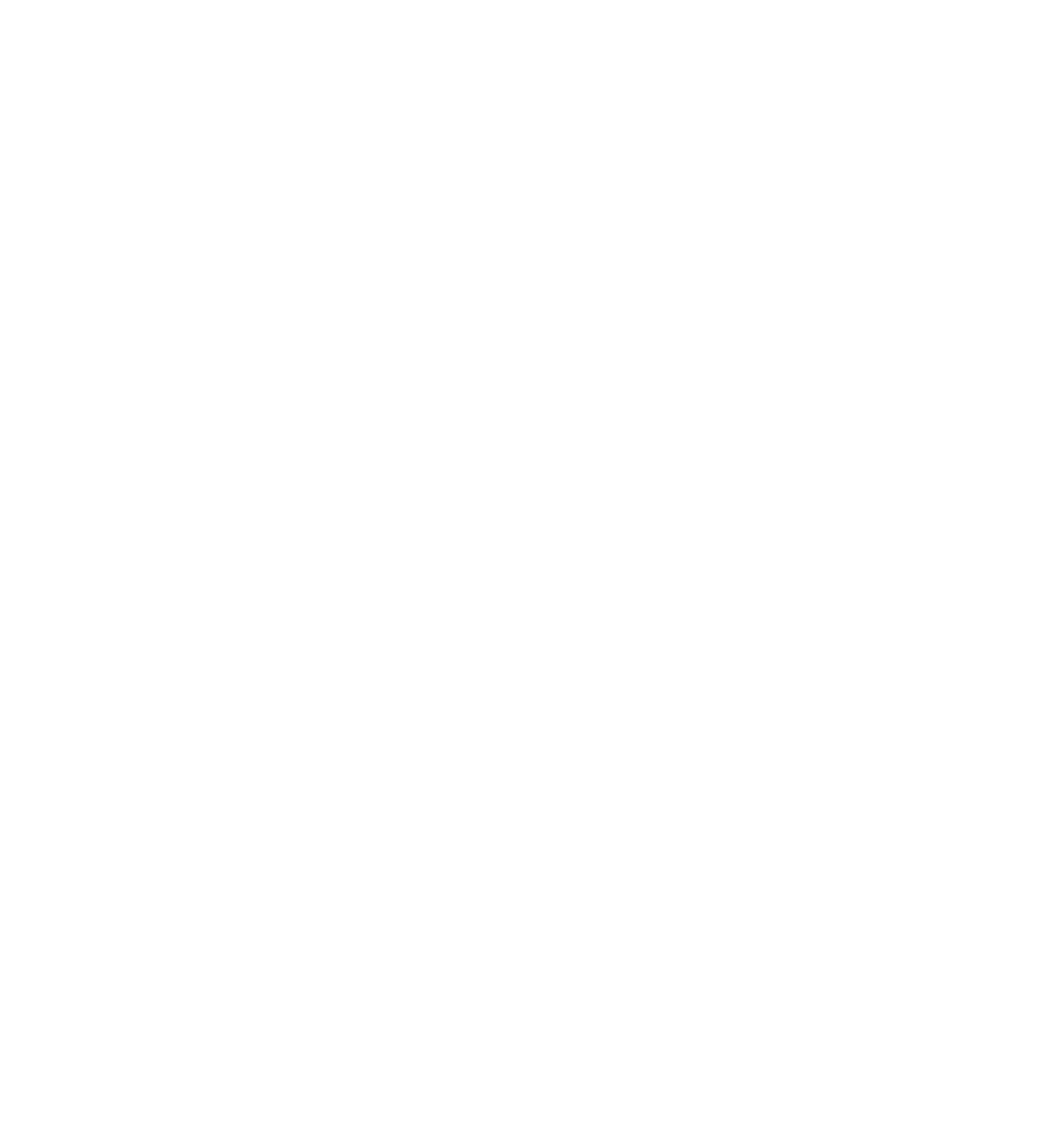
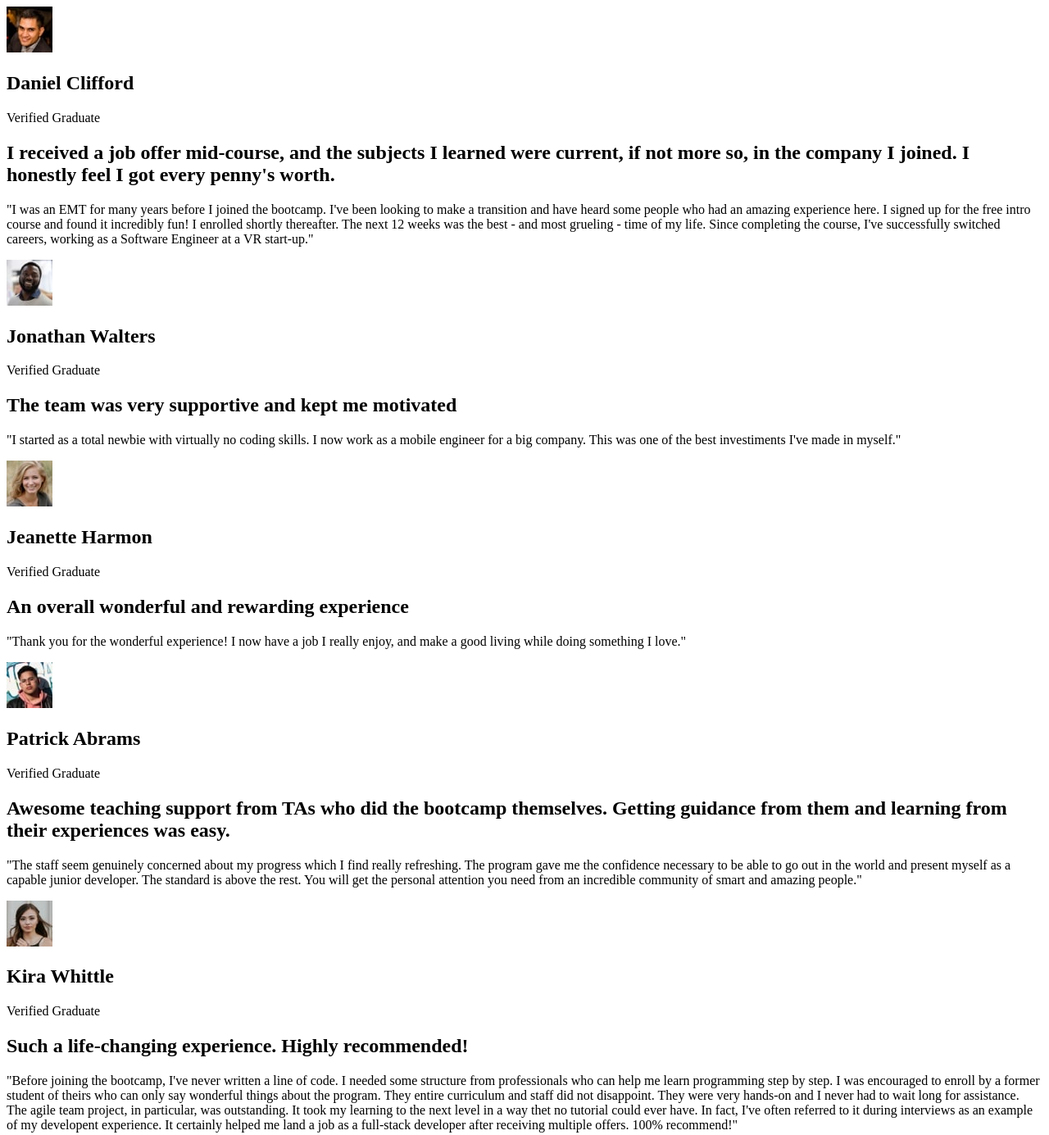
Before and after one commit to Carlos-Eduardo-S/Projeto-Grade-de-Depoimento, a plain HTML site: page index.html in a window 1280 px wide. Shown: the whole page at 82% size. Before the commit the page ends 800 px from the top, so only its background shows below. Drawn offline with Linux system fonts and the light colour scheme.

Commit message:
HTML finalizado
Foi adicionado todo o conteúdo HTML para desenvolver a página.

Lembrando que as classes podem ser alteradas conforme o andamento do projeto.

```diff
--- a/index.html
+++ b/index.html
@@ -10,6 +10,80 @@
     <link rel="stylesheet" href="/Design/mobile.css">
 </head>
 <body>
+    <main class="conteudo__depoimento">
+        <!-- Depoimento do Daniel -->
+        <div class="depoimento__daniel">
+            <div class="daniel__informacoes">
+                <img src="/Assets/image-daniel.jpg" alt="Imagem do Daniel">
+                <div class="daniel__nome">
+                    <h2>Daniel Clifford</h2>
+                    <p>Verified Graduate</p>
+                </div>
+            </div>
+        </div>
+        <div class="depoimento__informacoes">
+            <h2 class="informacoes__destaque">I received a job offer mid-course, and the subjects I learned were current, if not more so, in the company I joined. I honestly feel I got every penny's worth.</h2>
+            <p class="informacoes__texto">"I was an EMT for many years before I joined the bootcamp. I've been looking to make a transition and have heard some people who had an amazing experience here. I signed up for the free intro course and found it incredibly fun! I enrolled shortly thereafter. The next 12 weeks was the best - and most grueling - time of my life. Since completing the course, I've successfully switched careers, working as a Software Engineer at a VR start-up."</p>
+        </div>
+        <!-- Depoimento do Jonathan -->
+        <div class="depoimento__jonathan">
+            <div class="jonathan__informacoes">
+                <img src="/Assets/image-jonathan.jpg" alt="Imagem do Jonathan">
+                <div class="jonathan__nome">
+                    <h2>Jonathan Walters</h2>
+                    <p>Verified Graduate</p>
+                </div>
+            </div>
+        </div>
+            <div class="depoimento__informacoes">
+                <h2 class="informacoes__destaque">The team was very supportive and kept me motivated</h2>
+                <p class="informacoes__texto">"I started as a total newbie with virtually no coding skills. I now work as a mobile engineer for a big company. This was one of the best investiments I've made in myself."</p>
+            </div>
 
+        <!-- Depoimento da Jeanette -->
+        <div class="depoimento__jeanette">
+            <div class="jeanette__informacoes">
+                <img src="/Assets/image-jeanette.jpg" alt="Imagem do Jeanette">
+                <div class="jeanette__nome">
+                    <h2>Jeanette Harmon</h2>
+                    <p>Verified Graduate</p>
+                </div>
+            </div>
+        </div>
+            <div class="depoimento__informacoes">
+                <h2 class="informacoes__destaque">An overall wonderful and rewarding experience</h2>
+                <p class="informacoes__texto">"Thank you for the wonderful experience! I now have a job I really enjoy, and make a good living while doing something I love."</p>
+            </div>
+
+        <!-- Depoimento Patrick -->
+        <div class="depoimento__patrick">
+            <div class="patrick__informacoes">
+                <img src="/Assets/image-patrick.jpg" alt="Imagem do Patrick">
+                <div class="patrick__nome">
+                    <h2>Patrick Abrams</h2>
+                    <p>Verified Graduate</p>
+                </div>
+            </div>
+        </div>
+            <div class="depoimento__informacoes">
+                <h2 class="informacoes__destaque">Awesome teaching support from TAs who did the bootcamp themselves. Getting guidance from them and learning from their experiences was easy.</h2>
+                <p class="informacoes__texto">"The staff seem genuinely concerned about my progress which I find really refreshing. The program gave me the confidence necessary to be able to go out in the world and present myself as a capable junior developer. The standard is above the rest. You will get the personal attention you need from an incredible community of smart and amazing people."</p>
+            </div>
+
+        <!-- Depoimento da Kira -->
+        <div class="depoimento__kira">
+            <div class="kira__informacoes">
+                <img src="/Assets/image-kira.jpg" alt="Imagem do Kira">
+                <div class="kira__nome">
+                    <h2>Kira Whittle</h2>
+                    <p>Verified Graduate</p>
+                </div>
+            </div>
+        </div>
+        <div class="depoimento__informacoes">
+                <h2 class="informacoes__destaque">Such a life-changing experience. Highly recommended!</h2>
+                <p class="informacoes__texto">"Before joining the bootcamp, I've never written a line of code. I needed some structure from professionals who can help me learn programming step by step. I was encouraged to enroll by a former student of theirs who can only say wonderful things about the program. They entire curriculum and staff did not disappoint. They were very hands-on and I never had to wait long for assistance. The agile team project, in particular, was outstanding. It took my learning to the next level in a way thet no tutorial could ever have. In fact, I've often referred to it during interviews as an example of my developent experience. It certainly helped me land a job as a full-stack developer after receiving multiple offers. 100% recommend!"</p>
+        </div>
+    </main>
 </body>
 </html>
```
